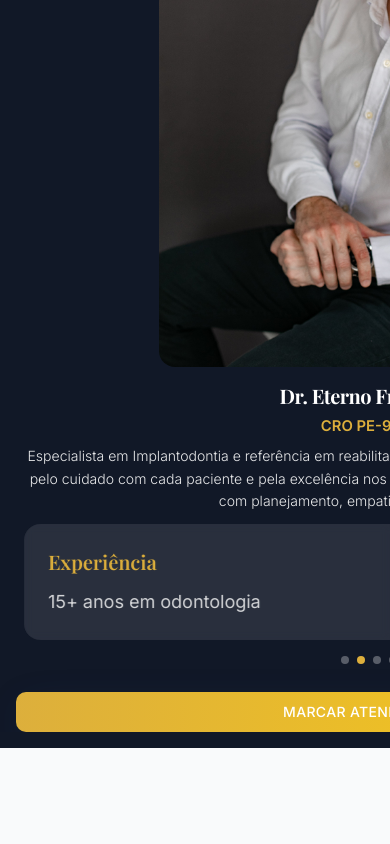
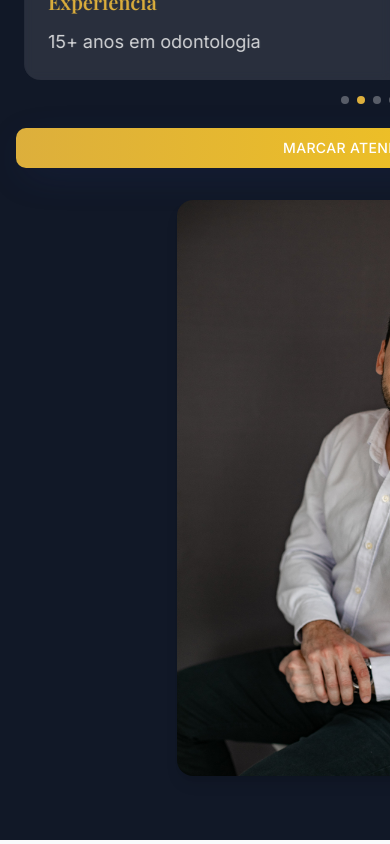
Before and after one commit to EdreyRaf/inove-smile-craft, a React (Vite) app: page / in a window 390 px wide. Shown: the part 5900-6744 px from the top of the page. Built offline with nearby package versions, Linux system fonts and the light colour scheme.

Commit message:
Restore desktop layout and add mobile-specific adjustments
cgen-ae648d36c5ff422191c73d8820cdc0a1

```diff
--- a/src/components/DoctorSection.tsx
+++ b/src/components/DoctorSection.tsx
@@ -46,77 +46,54 @@ const DoctorSection = () => {
     <section
       id="doutor"
       ref={sectionRef}
-      className="section-dark overflow-hidden"
-      style={{ padding: '16px 0' }}
+      className="section-dark py-16 sm:py-20 lg:py-32 xl:py-40"
     >
-      <div className="w-full max-w-7xl mx-auto overflow-hidden" style={{ padding: '0 16px' }}>
-        <div className="grid grid-rows-[auto_auto_auto] gap-4 md:gap-6 lg:grid-cols-2 lg:grid-rows-1 lg:gap-16 xl:gap-20 lg:items-center">
+      <div className="max-w-7xl mx-auto px-4 sm:px-6 lg:px-8 xl:px-12">
+        <div className="grid lg:grid-cols-2 gap-8 sm:gap-12 lg:gap-16 xl:gap-20 items-center">
 
           {/* Doctor Image */}
-          <div className={`transition-all duration-1000 order-1 lg:order-1 ${
+          <div className={`transition-all duration-1000 order-2 lg:order-1 ${
             isVisible ? 'opacity-100 translate-x-0' : 'opacity-0 -translate-x-8'
           }`}>
-            <div className="w-full mx-auto" style={{ maxWidth: '420px' }}>
+            <div className="relative max-w-sm sm:max-w-md lg:max-w-lg mx-auto lg:mx-0">
+              <div className="hidden lg:block absolute inset-0 bg-gradient-to-r from-accent/20 to-primary/20 rounded-3xl transform rotate-3" />
               <img
                 src="/lovable-uploads/e657a349-ebea-48ad-ae86-eb5f863a7e5d.png"
                 alt="Dr. Eterno Freitas Jr. - CRO PE-9753"
-                className="w-full h-auto object-cover lg:shadow-glow"
-                style={{ borderRadius: '16px', maxWidth: '420px' }}
+                className="relative z-10 w-full rounded-2xl lg:rounded-3xl shadow-lg lg:shadow-glow"
               />
             </div>
           </div>
 
           {/* Doctor Content */}
-          <div className={`transition-all duration-1000 delay-300 order-2 lg:order-2 ${
+          <div className={`transition-all duration-1000 delay-300 order-1 lg:order-2 ${
             isVisible ? 'opacity-100 translate-x-0' : 'opacity-0 translate-x-8'
           }`}>
-            <h2
-              className="font-bold text-white font-playfair leading-tight tracking-tight text-center lg:text-left"
-              style={{
-                fontSize: 'clamp(20px, 4.5vw, 28px)',
-                fontWeight: '700',
-                marginBottom: 'clamp(8px, 2vw, 16px)'
-              }}
-            >
+            <h2 className="text-2xl sm:text-3xl md:text-4xl lg:text-5xl xl:text-6xl font-bold text-white mb-4 sm:mb-6 lg:mb-8 font-playfair leading-tight tracking-tight text-center lg:text-left">
               Dr. Eterno Freitas Jr.
             </h2>
-            <p
-              className="text-accent font-semibold text-center lg:text-left"
-              style={{
-                fontSize: 'clamp(14px, 3.8vw, 18px)',
-                lineHeight: '1.4',
-                marginBottom: 'clamp(8px, 2vw, 16px)'
-              }}
-            >
+            <p className="text-base sm:text-lg lg:text-xl xl:text-2xl text-accent mb-4 sm:mb-6 lg:mb-8 font-semibold text-center lg:text-left">
               CRO PE-9753
             </p>
 
-            <p
-              className="text-white/90 font-light text-center lg:text-left"
-              style={{
-                fontSize: 'clamp(14px, 3.6vw, 16px)',
-                lineHeight: '1.6',
-                marginBottom: 'clamp(12px, 3vw, 24px)'
-              }}
-            >
+            <p className="text-sm sm:text-base lg:text-lg xl:text-xl text-white/90 mb-6 sm:mb-8 lg:mb-12 leading-relaxed font-light text-center lg:text-left">
               Especialista em Implantodontia e referência em reabilitação oral em Garanhuns.
               Dr. Eterno é reconhecido pelo cuidado com cada paciente e pela excelência nos resultados.
               Na Clínica Inove, cada caso é tratado com planejamento, empatia e precisão clínica.
             </p>
 
-            <div style={{ marginBottom: 'clamp(12px, 3vw, 24px)' }}>
+            <div className="mb-6 sm:mb-8 lg:mb-12">
               <CarouselInfo items={doctorInfo} />
             </div>
-          </div>
 
-          {/* CTA Button */}
-          <div className="order-3 lg:order-3 lg:col-span-2 lg:justify-self-start">
-            <Button
-              className="btn-accent w-full lg:w-auto"
-              onClick={() => window.open('https://api.whatsapp.com/send?1=pt_BR&phone=5587981164843', '_blank')}
-            >
-              MARCAR ATENDIMENTO
-            </Button>
+            <div className="flex flex-col sm:flex-row gap-4 sm:gap-6 justify-center lg:justify-start">
+              <Button
+                className="btn-accent w-full sm:w-auto"
+                onClick={() => window.open('https://api.whatsapp.com/send?1=pt_BR&phone=5587981164843', '_blank')}
+              >
+                MARCAR ATENDIMENTO
+              </Button>
+            </div>
           </div>
 
         </div>
```
